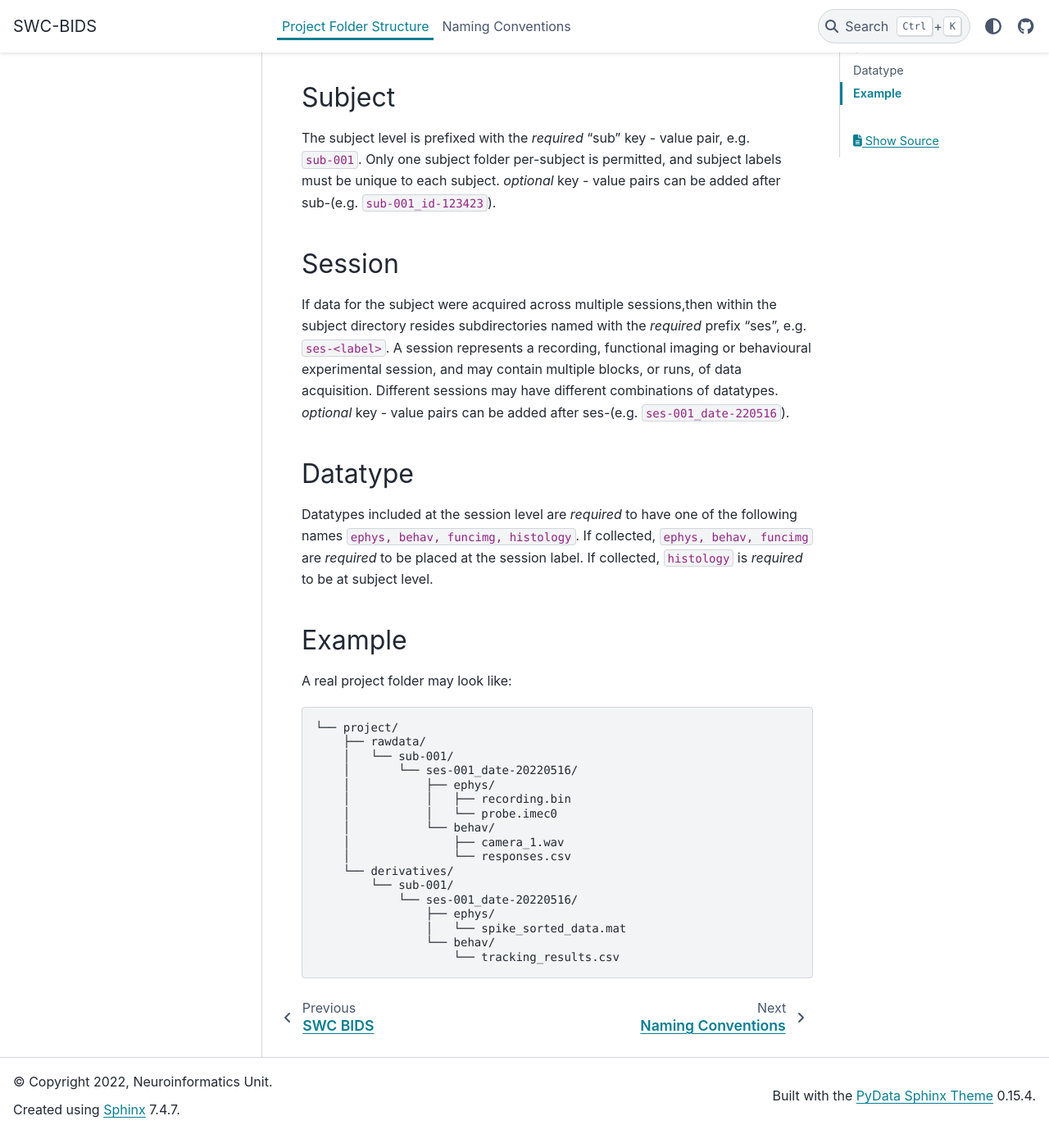
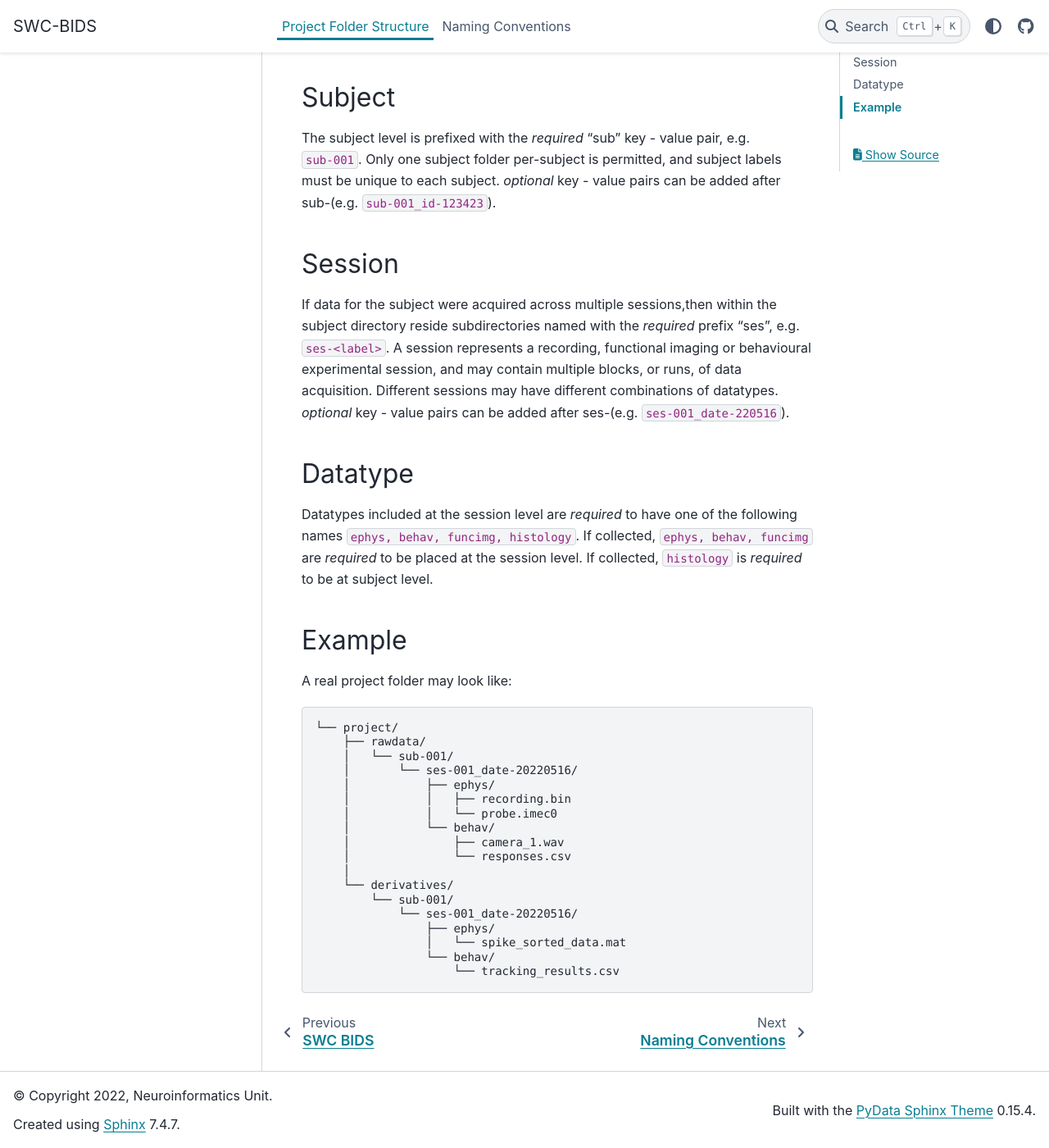
Before and after one commit to neuroinformatics-unit/NeuroBlueprint, a Sphinx documentation site: the page built from docs/source/folder_structure.md, in a window 1280 px wide and 1400 px high, scrolled down 802 px. Shown: the whole window at 82% size. Built offline with Sphinx 7.4.7 and the PyData theme 0.15.4, drawn with Linux system fonts in a browser that asks for light colours.

Commit message:
fix typos

```diff
--- a/docs/source/folder_structure.md
+++ b/docs/source/folder_structure.md
@@ -37,14 +37,14 @@
 
 ## Session
 If data for the subject were acquired across multiple sessions,then within the subject
-directory resides subdirectories named with the *required* prefix "ses", e.g. `ses-<label>`. A session represents a recording,
+directory reside subdirectories named with the *required* prefix "ses", e.g. `ses-<label>`. A session represents a recording,
 functional imaging or behavioural experimental session, and may contain multiple blocks, or runs, of data acquisition.
 Different sessions may have different combinations of datatypes. *optional* key - value pairs can be added after ses-<label>
 (e.g. `ses-001_date-220516`).
 
 ## Datatype
 Datatypes included at the session level are *required* to have one of the following names `ephys, behav, funcimg, histology`.
-If collected, `ephys, behav, funcimg` are *required* to be placed at the session label.
+If collected, `ephys, behav, funcimg` are *required* to be placed at the session level.
 If collected, `histology` is *required* to be at subject level.
 
 ## Example
@@ -60,6 +60,7 @@
     │           └── behav/
     │               ├── camera_1.wav
     │               └── responses.csv
+    │
     └── derivatives/
         └── sub-001/
             └── ses-001_date-20220516/
```
Also changed, not shown: README.md (+1 -1 lines).
